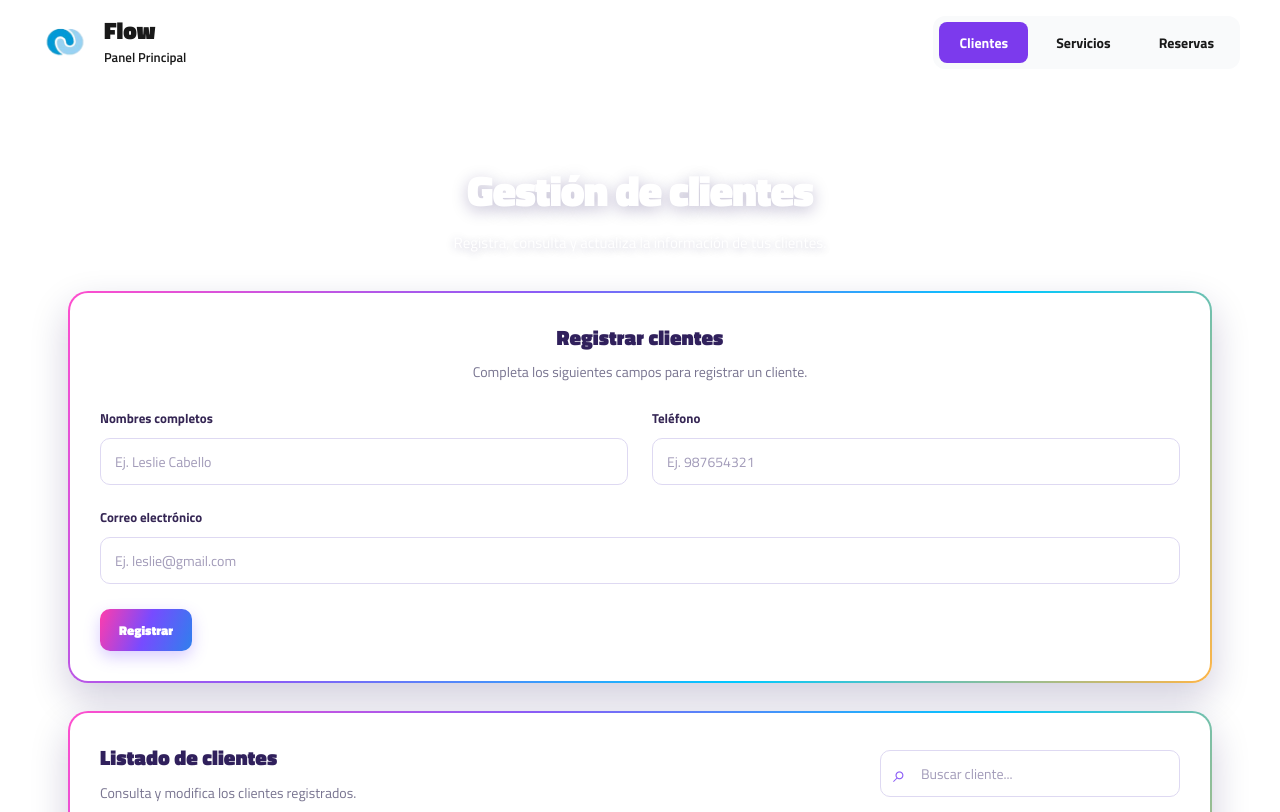
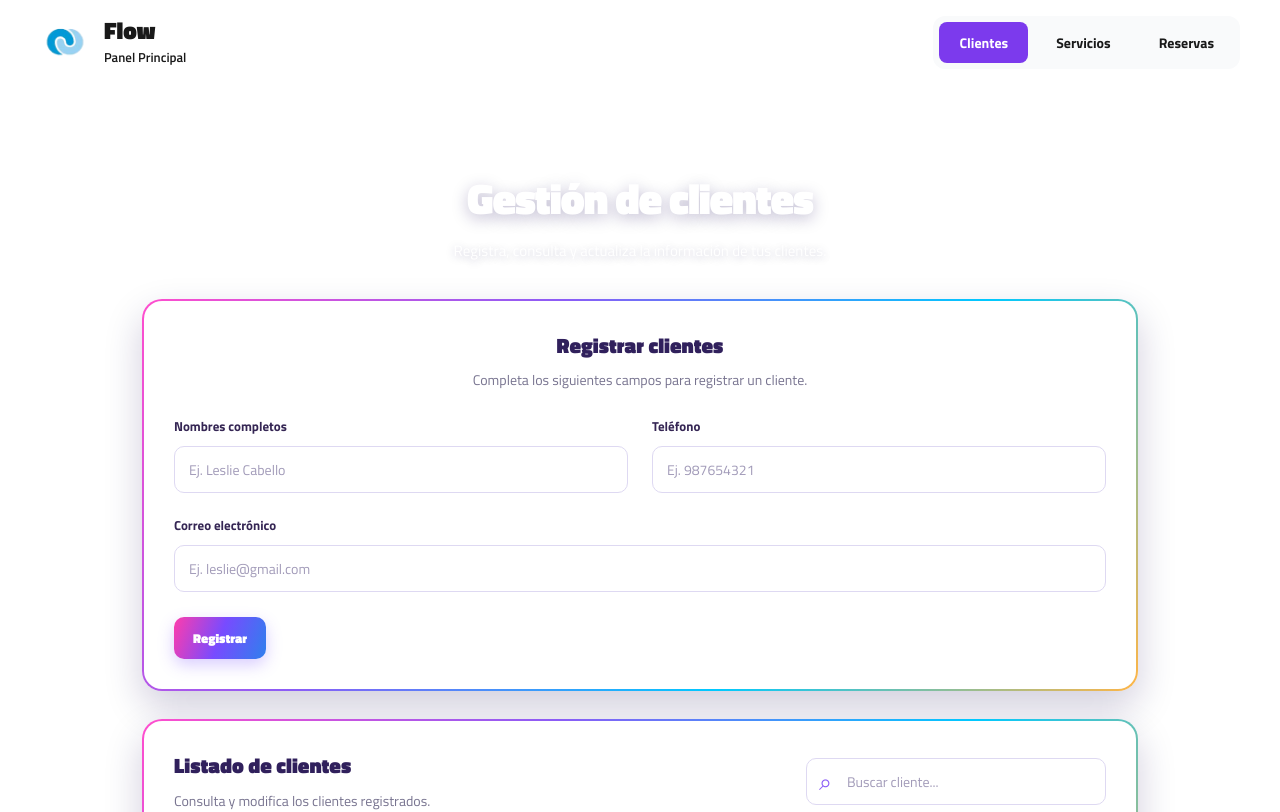
Before and after one commit to Aless725/Flow, a React (Vite) app: page / in a window 1280 px wide. Shown: the top 812 px of the page. Built offline with nearby package versions, Linux system fonts and the light colour scheme.

Commit message:
style(layout): limpiar contenedor principal y eliminar fondos degradados
- Se remueve el fondo con múltiples degradados del contenedor .app-container.
- Se establece un fondo blanco plano para toda la aplicación.
- Se ajusta el ancho máximo y el padding del área principal (.app-main).

```diff
--- a/src/App.css
+++ b/src/App.css
@@ -8,7 +8,16 @@
 .app-main {
   flex: 1;
   width: 100%;
-  max-width: 1240px;
+  max-width: 1100px;
   margin: 0 auto;
-  padding: 40px 20px;
+  padding: 48px 24px;
 }
+
+/* Placeholder para secciones aún no construidas */
+.placeholder-module {
+  padding: 60px;
+  text-align: center;
+  background: var(--flow-surface);
+  border: 1px solid var(--flow-border);
+  border-radius: 12px;
+}
```
